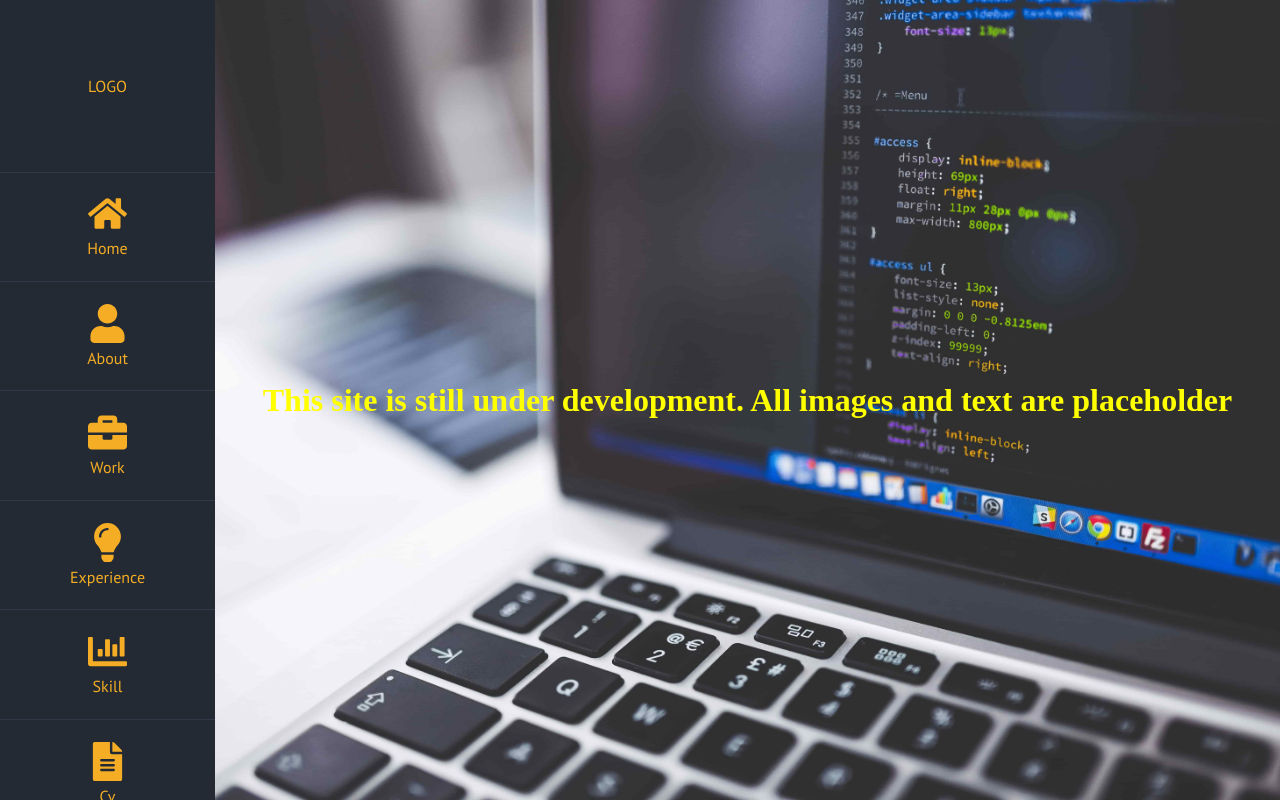
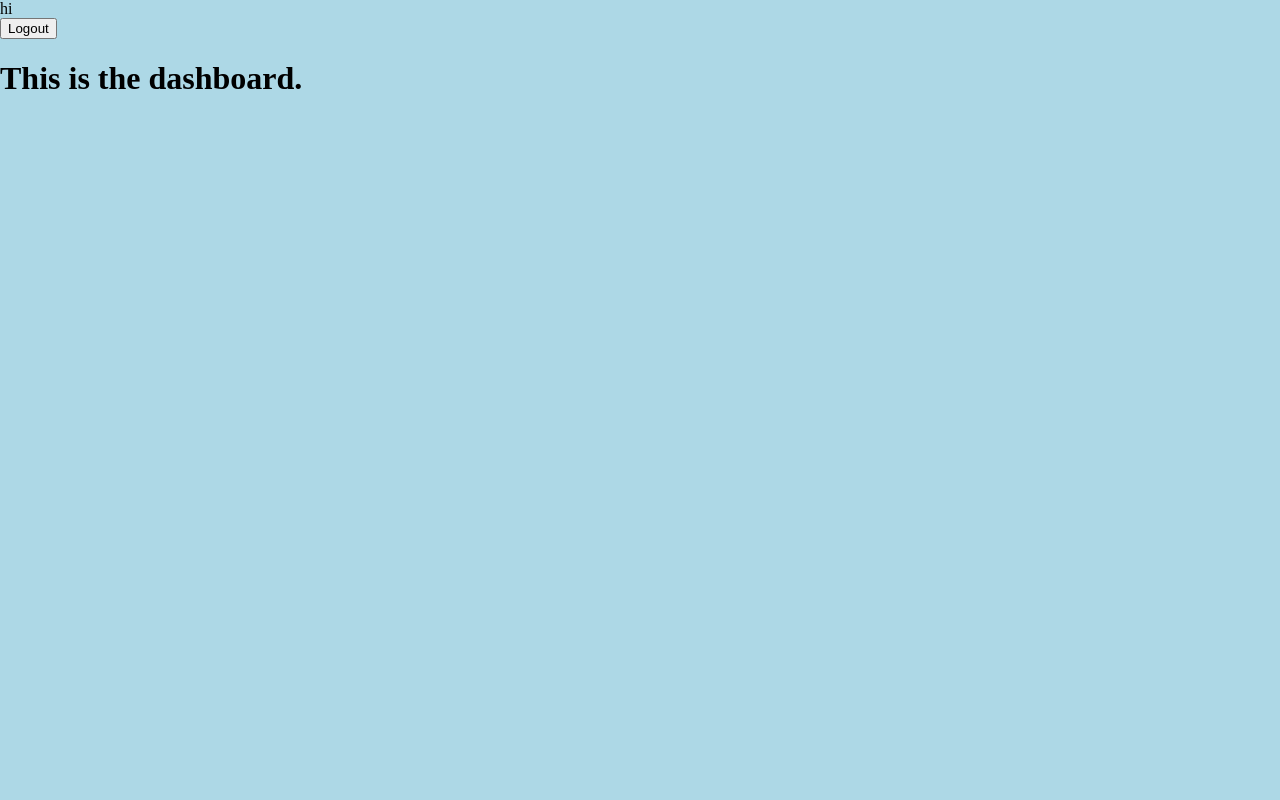
Before and after one commit to FlorisWarmenhoven/portfolio-site, a React app in the folder client/: page /portal in a window 1280 px wide. Shown: the top 800 px of the page. Built offline with nearby package versions, Linux system fonts and the light colour scheme; no server answers; sample sign-in values are in the browser's storage.

Commit message:
Refactored routing

```diff
--- a/client/src/Routes.tsx
+++ b/client/src/Routes.tsx
@@ -1,27 +1,20 @@
 import React, { FC } from "react";
 import { Route, Switch, Redirect } from "react-router-dom";
 import { Portfolio } from "./components/portfolio/Portfolio";
-import { Login } from "./components/dashboard/Login";
-import { Dashboard } from "./components/dashboard/Dashboard";
-import { TechnologyPage } from "./components/dashboard/technology/TechnologyPage";
-
-const PrivateRoute = ({ component: Component, ...rest }: any) => {
-	if (!localStorage.getItem("token")) {
-		return <Redirect to="/login" />;
-	}
-
-	return <Route {...rest} render={props => <Component {...props} />} />;
-};
+import { PrivateRoute } from "./components/shared/PrivateRoute";
+import { Portal } from "./components/portal/Portal";
+import { Login } from "./components/portal/Login";
 
 interface Props {}
 
 export const Routes: FC<Props> = props => {
 	return (
-		<Switch>
-			<Route exact path="/login" component={Login} />
-			<PrivateRoute exact path="/dashboard" component={Dashboard} />
-			<Route exact path="/technologies" component={TechnologyPage} />
-			<Route path="/" component={Portfolio} />
-		</Switch>
+		<>
+			<Switch>
+				<Route exact path="/login" component={Login} />
+				<PrivateRoute path="/portal" component={Portal} />
+				<Route component={Portfolio} />
+			</Switch>
+		</>
 	);
 };
--- a/client/src/components/dashboard/Login.tsx
+++ b/client/src/components/portal/Login.tsx
@@ -21,11 +21,11 @@ export const Login: FC<Props> = props => {
 		});
 
 		await localStorage.setItem("token", response.data.login.token);
-		props.history.push("/dashboard");
+		props.history.push("/portal/dashboard");
 	}
 
 	if (localStorage.getItem("token")) {
-		return <Redirect to="/dashboard" />;
+		return <Redirect to="/portal/dashboard" />;
 	}
 
 	return (
--- a/client/src/components/dashboard/Dashboard.tsx
+++ b/client/src/components/portal/Portal.tsx
@@ -1,10 +1,14 @@
 import React, { useEffect, FC } from "react";
 import { authenticateUser } from "../../lib/authenticateUser";
-import { RouteComponentProps } from "react-router-dom";
+import { RouteComponentProps, Switch } from "react-router-dom";
+import styled from "../../../types/styled-components";
+import { SideNav } from "./SideNav";
+import { PrivateRoute } from "../shared/PrivateRoute";
+import { TechnologyPage } from "./technology/TechnologyPage";
 
 interface Props extends RouteComponentProps {}
 
-export const Dashboard: FC<Props> = props => {
+export const Portal: FC<Props> = props => {
 	function isUserAuthenticated() {
 		return authenticateUser();
 	}
@@ -24,9 +28,22 @@ export const Dashboard: FC<Props> = props => {
 	}
 
 	return (
-		<div>
+		<StyledDashboard>
+			<SideNav />
 			<button onClick={() => handleLogout()}>Logout</button>
 			<h1>This is the dashboard.</h1>
-		</div>
+
+			<Switch>
+				<PrivateRoute
+					path={`${props.match.url}/technologies`}
+					component={TechnologyPage}
+				/>
+			</Switch>
+		</StyledDashboard>
 	);
 };
+
+const StyledDashboard = styled.div`
+	background-color: lightblue;
+	height: 100vh;
+`;
--- /dev/null
+++ b/client/src/components/portal/SideNav.tsx
@@ -0,0 +1,7 @@
+import React, { FC } from "react";
+
+interface Props {}
+
+export const SideNav: FC<Props> = props => {
+	return <div>hi</div>;
+};
--- /dev/null
+++ b/client/src/components/shared/PrivateRoute.tsx
@@ -0,0 +1,11 @@
+import React from "react";
+
+import { Redirect, Route } from "react-router";
+
+export const PrivateRoute = ({ component: Component, ...rest }: any) => {
+	if (!localStorage.getItem("token")) {
+		return <Redirect to="/login" />;
+	}
+
+	return <Route {...rest} render={props => <Component {...props} />} />;
+};
```
Also changed, not shown: client/src/components/portal/technology/AddTechnology.tsx (renamed from client/src/components/dashboard/technology/AddTechnology.tsx), client/src/components/portal/technology/TechnologyItem.tsx (renamed from client/src/components/dashboard/technology/TechnologyItem.tsx), client/src/components/portal/technology/TechnologyList.tsx (renamed from client/src/components/dashboard/technology/TechnologyList.tsx), client/src/components/portal/technology/TechnologyPage.tsx (renamed from client/src/components/dashboard/technology/TechnologyPage.tsx).
